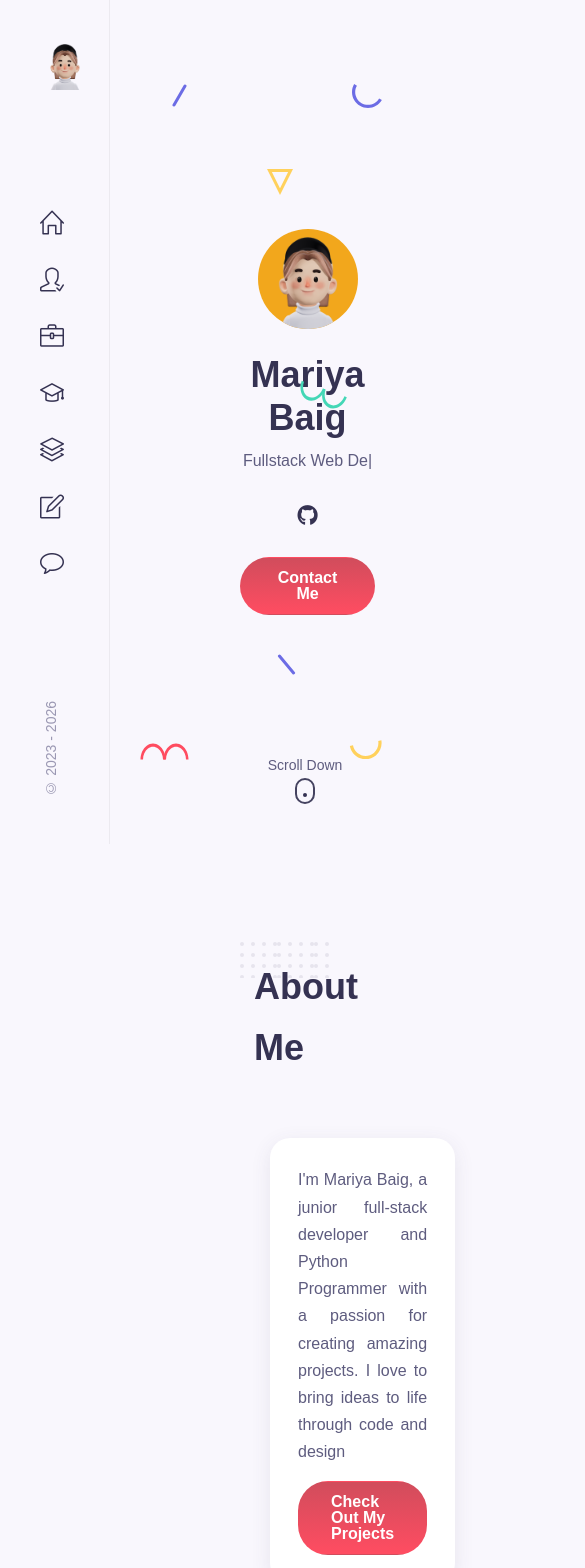
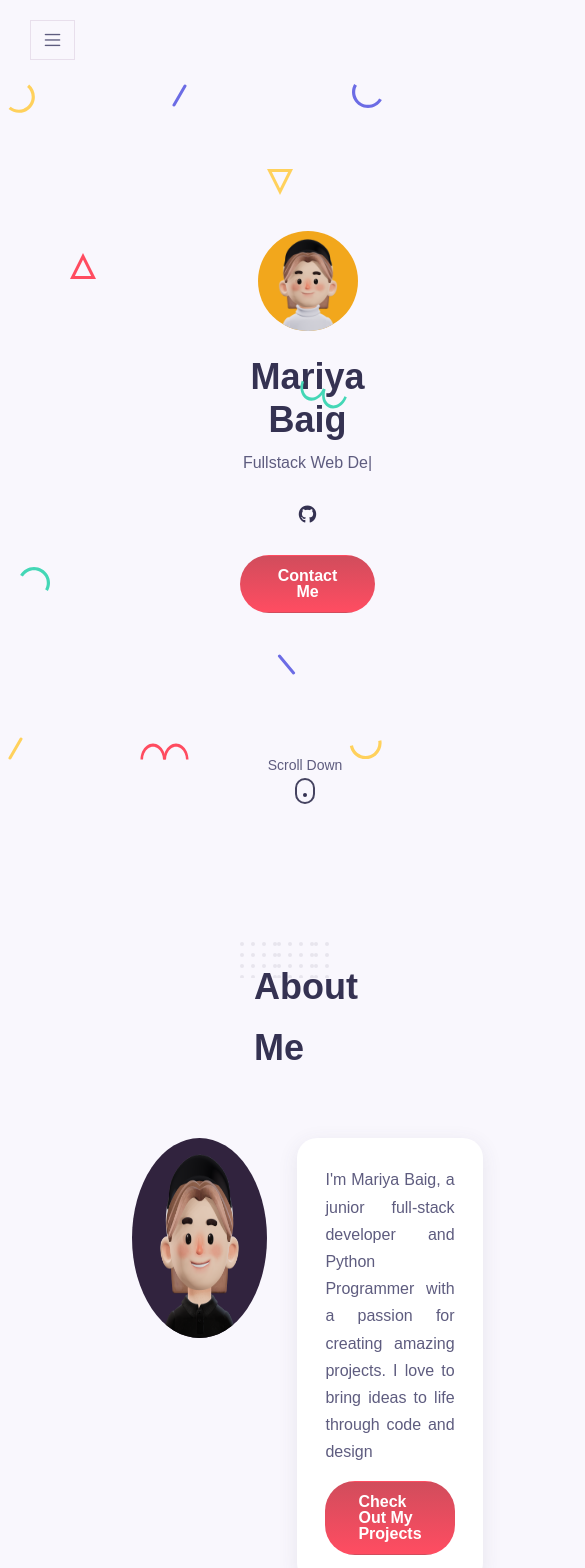
Before and after one commit to supermarios77/Mariyas-Portfolio, a React (Vite) app: page / in a window 390 px wide. Shown: the top 1568 px of the page, 585 px wide, since content can reach past the window. Built offline with nearby package versions, Linux system fonts and the light colour scheme; a web font is replaced by a local one.

Commit message:
Add Responsiveness

```diff
--- a/Styles.css
+++ b/Styles.css
@@ -113,7 +113,7 @@ img {
 /* ========= Reuseable CSS Classes ======== */
 
 .container {
-    max-width: 1500px;
+    max-width: 1100px;
     padding-left: 15rem;
     padding-right: 15px;
     margin: 0 auto;
--- a/src/components/About/About.css
+++ b/src/components/About/About.css
@@ -31,3 +31,40 @@
     background-color: var(--third-color);
     border-radius: 50%;
 }
+
+@media screen and (max-width: 1024px){
+    .about__container {
+        grid-template-columns: 720px;
+        justify-content: center;
+        display: flex;
+        row-gap: 1.875rem;
+    }
+
+    .about__data::before {
+        border-right: 10px solid transparent;
+        border-left: 10px solid transparent;
+        border-bottom: 10px solid #fff;
+        left: 49%;
+        top: -20px;
+    }
+
+    .about_img {
+       width: 200px;
+       height: 200px;
+       justify-self: center;
+    }
+}
+
+@media screen and (max-width: 768px) {
+    .about__container {
+        grid-template-columns: 350px;
+    }
+
+    .about__data::before {
+        left: 47%
+    }
+    .about__data {
+        grid-template-columns: 1fr;
+        row-gap: 1.875rem;
+    }
+}
--- a/src/components/Blog/Blog.css
+++ b/src/components/Blog/Blog.css
@@ -146,3 +146,17 @@
     font-size: var(--h1-font-size);
     color: var(--title-color);
 }
+
+@media screen and (max-width: 1024px) {
+    .blog__container {
+        grid-template-columns: repeat(2, 330px);
+        justify-content: center;
+        row-gap: 1.875rem;
+    }
+}
+
+@media screen and (max-width: 768px) {
+    .blog__container {
+        grid-template-columns: 310px;
+    }
+}
--- a/src/components/Contact/Contact.css
+++ b/src/components/Contact/Contact.css
@@ -94,30 +94,6 @@
     margin-top: 50px;
 }
 
-.social-icons {
-    position: absolute;
-    right: -50px;
-    bottom: 50px;
-    width: 50px;
-    display: flex;
-    flex-direction: column;
-    gap: 10px;
-    font-size: 25px;
-    align-items: center;
-    border-bottom-right-radius: 30px;
-    color: var(--text-color);
-    background-color: var(--first-color);
-    padding: 20px;
-}
-
-.social-icons a {
-    text-decoration: none;
-    color: var(--text-color);
-}
-
-.social-icons a:hover {
-    color: var(--third-color);
-}
 
 @media screen and (max-width: 768px) {
     .contact {
@@ -129,13 +105,4 @@
     .right {
         width: 100%
     }
-    .social-icons {
-        position: relative;
-        top: 0;
-        bottom: 0;
-        width: 100%;
-        max-width: 200px;
-        flex-direction: row;
-        justify-content: space-between;
-    }
 }
--- a/src/components/Contact/Contact.jsx
+++ b/src/components/Contact/Contact.jsx
@@ -41,11 +41,6 @@ function Contact() {
           <Lottie animationData={ContactIllustration} className="contact-animation" />
         </div>
       </div>
-      <div className="social-icons">
-        <a href="https://github.com/supermarios77">
-          <i className="fa fa-github"></i>
-        </a>
-      </div>
     </div>
   );
 }
--- a/src/components/Home/Home.css
+++ b/src/components/Home/Home.css
@@ -164,3 +164,9 @@
     bottom: 10%;
     right: 2%;
 }
+
+@media screen and (max-width: 1024px) {
+    .home__social-link {
+        font-size: 1.125rem;
+    }
+}
--- a/src/components/Projects/Projects.css
+++ b/src/components/Projects/Projects.css
@@ -111,3 +111,25 @@
 .project__card:hover .project__mask {
     opacity: 1;
 }
+
+@media screen and (max-width: 1024px) {
+    .project__filters {
+        justify-content: center;
+    }
+
+    .project__container {
+        grid-template-columns: repeat(2, 330px);
+        justify-content: center;
+        row-gap: 1.875rem;
+    }
+ }
+
+ @media screen and (max-width: 790px) {
+    .project__container {
+        grid-template-columns: 310px;
+    }
+
+    .project__filters {
+        row-gap: .25rem;
+    }
+ }
--- a/src/components/Resume/Resume.css
+++ b/src/components/Resume/Resume.css
@@ -51,3 +51,20 @@
     font-size: var(--h3-font-size);
     margin: 0.5rem 0;
 }
+
+@media screen and (max-width: 1024px) {
+   .resume__container {
+    grid-template-columns: 450px;
+    justify-content: center;
+    row-gap: 1.875rem;
+   }
+   .timeline__item::before {
+    left: 2px;
+   }
+}
+
+@media screen and (max-width: 576px) {
+    .resume__container {
+     grid-template-columns: 1fr;
+    }
+ }
--- a/src/components/Services/Services.css
+++ b/src/components/Services/Services.css
@@ -52,3 +52,17 @@
 .services__card:nth-child(2) .services__description {
     color: var(--text-color);
 }
+
+@media screen and (max-width: 1024px) {
+    .services__container {
+        grid-template-columns: repeat(2, 330px);
+        justify-content: center;
+        row-gap: 1.875rem;
+    }
+}
+
+@media screen and (max-width: 768px) {
+    .services__container {
+        grid-template-columns: 310px;
+    }
+}
--- a/src/components/Sidebar/Bar.jsx
+++ b/src/components/Sidebar/Bar.jsx
@@ -1,14 +1,17 @@
 import "./Sidebar.css";
 import Logo from "../../assets/PFP.png";
+import { useState } from "react";
 
 const SideBar = () => {
+
+  const [toggle, showMenu] = useState(false);
 
   const copyright = new Date().getFullYear();
   const copyright_end = copyright + 3;
 
   return (
     <>
-      <aside className="aside">
+      <aside className={toggle ? "aside show-menu" : "aside"}>
 
         <a href="#home" className="nav__logo">
           <img src={Logo} alt="logo" />
@@ -72,10 +75,9 @@ const SideBar = () => {
 
       </aside>
 
-      <div className="nav__toggle">
+      <div className={toggle ? "nav__toggle nav__toggle-open" : "nav__toggle"} onClick={() => showMenu(!toggle)}>
 
         <i className="icon-menu"></i>
-
 
       </div>
     </>
--- a/src/components/Sidebar/Sidebar.css
+++ b/src/components/Sidebar/Sidebar.css
@@ -11,6 +11,7 @@
     flex-direction: column;
     justify-content: space-between;
     z-index: 10;
+    transition: .3s;
 }
 
 .nav__list {
@@ -51,8 +52,32 @@
     position: fixed;
     top: 1.25rem;
     left: 1.875rem;
+    cursor: pointer;
+    height: 40px;
+    width: 45px;
+    background-color: var(--body-color);
+    border: 1px solid #e8dfec;
+    display: flex;
+    justify-content: center;
+    align-items: center;
+    z-index: 1;
+    transition: .3s;
 }
 
-@media screen {
-
+@media screen and (max-width: 1024px) {
+    .aside {
+        left: -110px;
+    }
+    .home__social-link {
+        font-size: 1.125rem;
+    }
+    .show-menu {
+        left: 0;
+    }
+    .nav__toggle {
+        display: flex;
+    }
+    .nav__toggle-open {
+        left: 140px;
+    }
 }
--- a/src/components/Skills/Skills.css
+++ b/src/components/Skills/Skills.css
@@ -14,7 +14,8 @@ section {
     padding: 2rem;
     border-radius: 0.5rem;
     cursor: pointer;
-    background-color: rgb(255, 76, 96);
+    background-color: rgb(249, 123, 139);
+    color: #fff;
 }
 
 .skill .set:hover {
@@ -22,7 +23,7 @@ section {
 }
 
 .set:nth-child(2) {
-    background-color: rgb(231, 172, 23);
+    background-color: rgb(108, 108, 229);
 }
 
 #title-icon {
@@ -53,9 +54,6 @@ section {
     text-transform: uppercase;
 }
 
-.set:hover .list label {
-    color: rgb(35, 28, 28);
-}
 
 #icon {
     font-size: 28px;
```
